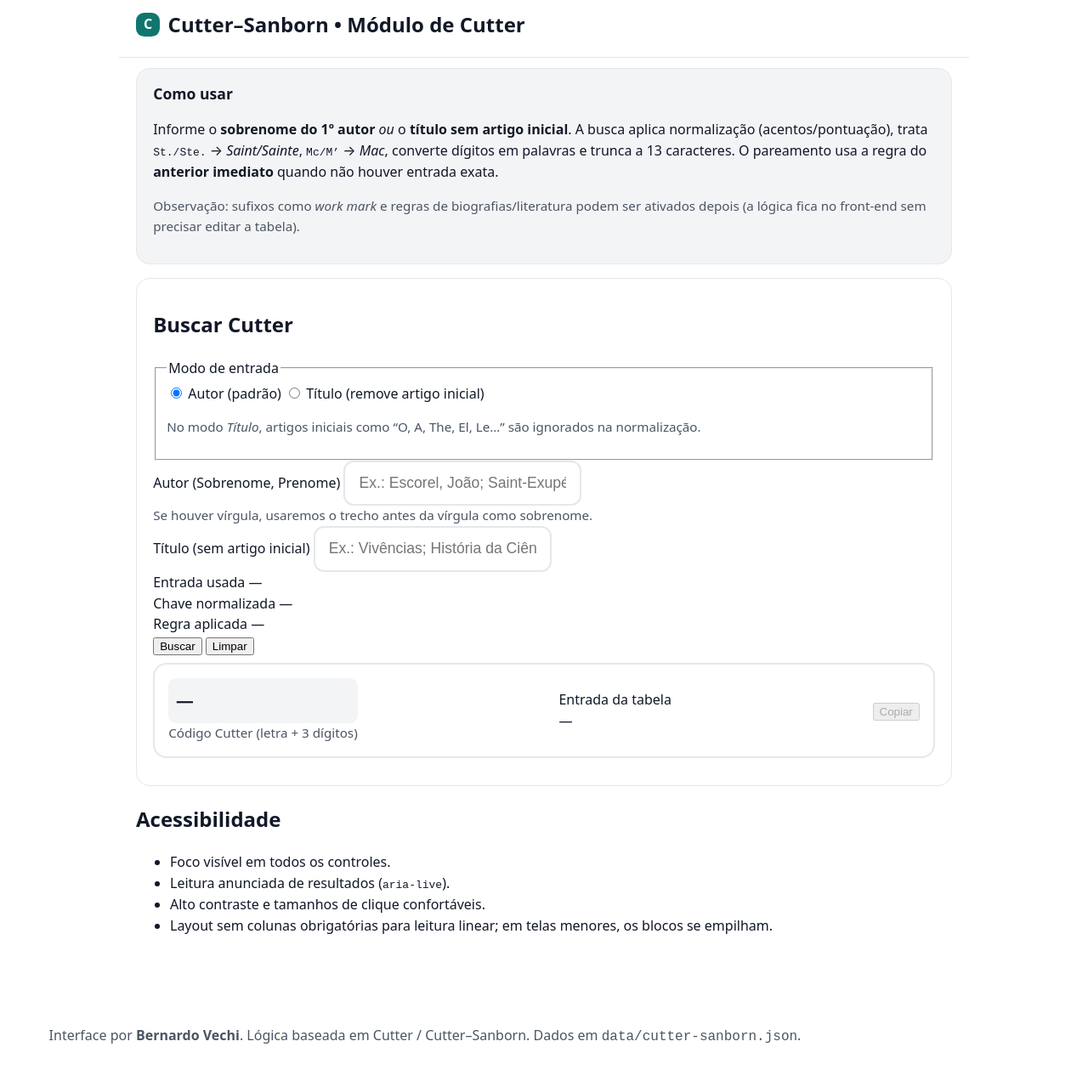
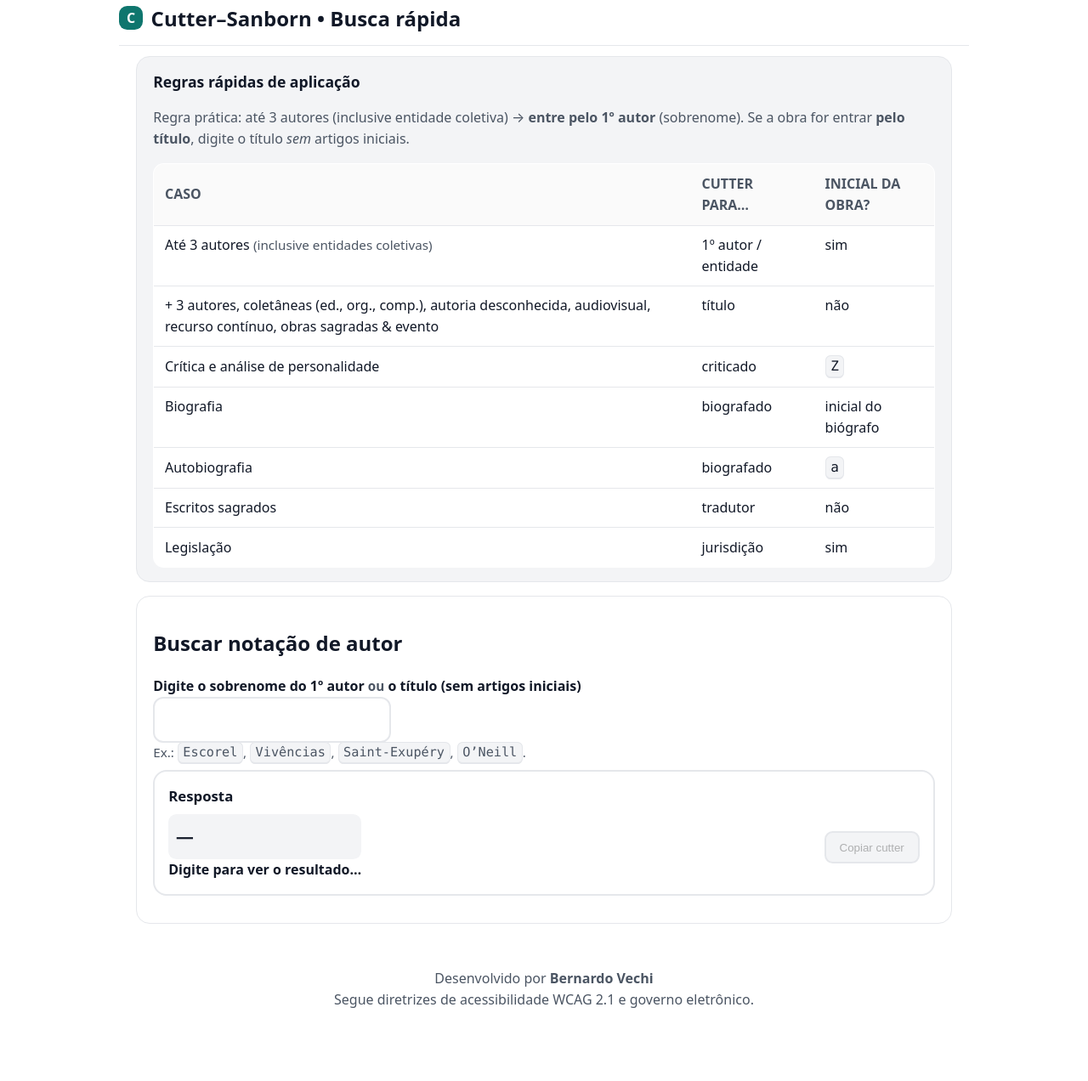
Before and after one commit to bvechi/cutter-sanborn, a plain HTML site: page index.html in a window 1280 px wide. Shown: the part 10-1282 px from the top of the page at 85% size. After the commit the page ends 1214 px from the top, so only its background shows below. Drawn offline with Linux system fonts and the light colour scheme; files that its build step writes are made by us from their sources.

Commit message:
Update index.html

```diff
--- a/index.html
+++ b/index.html
@@ -8,128 +8,97 @@
   <link rel="stylesheet" href="assets/styles.css" />
 </head>
 <body>
-  <a class="skip-link" href="#conteudo">Pular para o conteúdo</a>
+  <a class="skip-link" href="#busca">Pular para a busca</a>
 
-  <header class="wrap app-header" role="banner">
+  <header class="wrap head" role="banner" aria-label="Cabeçalho">
     <div class="brand">
       <div class="logo" aria-hidden="true">C</div>
-      <h1 class="title">Cutter–Sanborn • Módulo de Cutter</h1>
+      <h1>Cutter–Sanborn • Busca rápida</h1>
     </div>
   </header>
 
-  <main id="conteudo" class="wrap" role="main">
-    <section class="panel intro" aria-labelledby="intro-title">
-      <h2 id="intro-title">Como usar</h2>
-      <p>Informe o <strong>sobrenome do 1º autor</strong> <em>ou</em> o <strong>título sem artigo inicial</strong>. A busca aplica normalização (acentos/pontuação), trata <code>St./Ste.</code> → <em>Saint/Sainte</em>, <code>Mc/M’</code> → <em>Mac</em>, converte dígitos em palavras e trunca a 13 caracteres. O pareamento usa a regra do <strong>anterior imediato</strong> quando não houver entrada exata.</p>
-      <p class="muted small">Observação: sufixos como <em>work mark</em> e regras de biografias/literatura podem ser ativados depois (a lógica fica no front-end sem precisar editar a tabela).</p>
+  <main class="wrap" role="main">
+    <section class="intro" aria-labelledby="regras-title">
+      <h2 id="regras-title">Regras rápidas de aplicação</h2>
+      <p class="tip">
+        Regra prática: até 3 autores (inclusive entidade coletiva) → <strong>entre pelo 1º autor</strong> (sobrenome).
+        Se a obra for entrar <strong>pelo título</strong>, digite o título <em>sem</em> artigos iniciais.
+      </p>
+
+      <table role="table" aria-describedby="regras-title">
+        <thead>
+          <tr><th scope="col">CASO</th><th scope="col">CUTTER PARA…</th><th scope="col">INICIAL DA OBRA?</th></tr>
+        </thead>
+        <tbody>
+          <tr><td>Até 3 autores <span class="small">(inclusive entidades coletivas)</span></td><td>1º autor / entidade</td><td>sim</td></tr>
+          <tr><td>+ 3 autores, coletâneas (ed., org., comp.), autoria desconhecida, audiovisual, recurso contínuo, obras sagradas &amp; evento</td><td>título</td><td>não</td></tr>
+          <tr><td>Crítica e análise de personalidade</td><td>criticado</td><td><span class="kbd">Z</span></td></tr>
+          <tr><td>Biografia</td><td>biografado</td><td>inicial do biógrafo</td></tr>
+          <tr><td>Autobiografia</td><td>biografado</td><td><span class="kbd">a</span></td></tr>
+          <tr><td>Escritos sagrados</td><td>tradutor</td><td>não</td></tr>
+          <tr><td>Legislação</td><td>jurisdição</td><td>sim</td></tr>
+        </tbody>
+      </table>
     </section>
 
-    <section class="panel search" aria-labelledby="busca-title">
-      <h2 id="busca-title">Buscar Cutter</h2>
+    <section class="search" aria-labelledby="busca-title">
+      <h2 id="busca-title">Buscar notação de autor</h2>
 
-      <form id="formBusca" novalidate>
-        <fieldset class="field-group" aria-describedby="modo-ajuda">
-          <legend>Modo de entrada</legend>
-          <div class="radios">
-            <label class="radio"><input type="radio" name="modo" value="autor" checked> Autor (padrão)</label>
-            <label class="radio"><input type="radio" name="modo" value="titulo"> Título (remove artigo inicial)</label>
-          </div>
-          <p id="modo-ajuda" class="muted small">No modo <em>Título</em>, artigos iniciais como “O, A, The, El, Le…” são ignorados na normalização.</p>
-        </fieldset>
-
-        <div class="grid-2">
-          <div class="field">
-            <label for="autor">Autor (Sobrenome, Prenome)</label>
-            <input id="autor" name="autor" type="text" inputmode="latin-name" autocomplete="off" spellcheck="false" placeholder="Ex.: Escorel, João; Saint-Exupéry; O’Neill" aria-describedby="autor-ajuda" />
-            <div id="autor-ajuda" class="muted small">Se houver vírgula, usaremos o trecho antes da vírgula como sobrenome.</div>
-          </div>
-
-          <div class="field">
-            <label for="titulo">Título (sem artigo inicial)</label>
-            <input id="titulo" name="titulo" type="text" autocomplete="off" spellcheck="false" placeholder="Ex.: Vivências; História da Ciência" />
+      <div class="controls" id="busca">
+        <div class="field">
+          <label for="q">Digite o sobrenome do 1º autor <span class="small">ou</span> o título (sem artigos iniciais)</label>
+          <input id="q" type="text" inputmode="latin-name" autocomplete="off" spellcheck="false" aria-describedby="busca-help" />
+          <div id="busca-help" class="small">
+            Ex.: <span class="kbd">Escorel</span>, <span class="kbd">Vivências</span>, <span class="kbd">Saint-Exupéry</span>, <span class="kbd">O’Neill</span>.
           </div>
         </div>
+      </div>
 
-        <div class="grid-3">
-          <div class="field">
-            <label for="entrada">Entrada usada</label>
-            <output id="entrada" class="readonly-box" aria-live="polite" aria-atomic="true">—</output>
+      <div class="answer" id="answer" role="region" aria-live="polite" aria-label="Resposta da busca">
+        <h3>Resposta</h3>
+        <div class="ansrow">
+          <div>
+            <div class="bigcode" id="bestCode" aria-live="polite">—</div>
+            <div class="bigkey" id="bestKey">Digite para ver o resultado…</div>
           </div>
-          <div class="field">
-            <label for="normalizada">Chave normalizada</label>
-            <output id="normalizada" class="readonly-box" aria-live="polite" aria-atomic="true">—</output>
-          </div>
-          <div class="field">
-            <label for="explicacao">Regra aplicada</label>
-            <output id="explicacao" class="readonly-box" aria-live="polite" aria-atomic="true">—</output>
+          <div>
+            <button class="copy" id="copyBtn" type="button" aria-label="Copiar cutter" disabled>Copiar cutter</button>
           </div>
         </div>
+        <div class="small" id="explain"></div>
+        <div class="small" id="wvWarn" style="display:none;">
+          Este visualizador pode bloquear JavaScript. Abra em um navegador (Chrome, Firefox, Safari) para usar a busca.
+        </div>
+      </div>
 
-        <div class="actions">
-          <button id="btnBuscar" class="btn primary" type="button">Buscar</button>
-          <button id="btnLimpar" class="btn" type="reset">Limpar</button>
-        </div>
-      </form>
-
-      <div class="answer" role="region" aria-live="polite" aria-label="Resultado">
-        <div class="ansrow">
-          <div class="result-code" aria-describedby="code-help">
-            <div id="codigo" class="bigcode" data-empty>—</div>
-            <div id="code-help" class="muted small">Código Cutter (letra + 3 dígitos)</div>
-          </div>
-          <div class="result-key">
-            <div class="label">Entrada da tabela</div>
-            <div id="chave" class="keytext">—</div>
-          </div>
-          <div class="copy">
-            <button id="btnCopiar" class="btn" type="button" disabled>Copiar</button>
-          </div>
-        </div>
-        <div id="vizinhos" class="neighbors" aria-label="Próximos na tabela"></div>
-      </div>
-    </section>
-
-    <section class="panel help" aria-labelledby="acessibilidade-title">
-      <h2 id="acessibilidade-title">Acessibilidade</h2>
-      <ul class="muted">
-        <li>Foco visível em todos os controles.</li>
-        <li>Leitura anunciada de resultados (<code>aria-live</code>).</li>
-        <li>Alto contraste e tamanhos de clique confortáveis.</li>
-        <li>Layout sem colunas obrigatórias para leitura linear; em telas menores, os blocos se empilham.</li>
-      </ul>
+      <div id="results" role="region" aria-live="polite" aria-label="Alternativas"></div>
     </section>
   </main>
 
-  <footer class="wrap footer small" role="contentinfo">
-    <p>Interface por <strong>Bernardo Vechi</strong>. Lógica baseada em Cutter / Cutter–Sanborn. Dados em <code>data/cutter-sanborn.json</code>.</p>
+  <footer role="contentinfo">
+    Desenvolvido por <strong>Bernardo Vechi</strong><br/>
+    Segue diretrizes de acessibilidade WCAG 2.1 e governo eletrônico.
   </footer>
 
-  <noscript>
-    <div class="wrap noscript">Este aplicativo precisa de JavaScript para realizar a busca na tabela Cutter–Sanborn.</div>
-  </noscript>
+  <!-- Loader: conecta layout + lógica + dataset externo -->
+  <script type="module">
+    import { Normalizer } from './normalizer.js';
+    import { Matcher } from './matcher.js';
+    import { setupUI } from './ui.js';
 
-  <!-- Aplicação: módulos separados -->
-  <script type="module">
-    import * as Normalizer from './src/normalizer.js';
-    import * as Matcher from './src/matcher.js';
-    import { setupUI } from './src/ui.js';
+    // carrega dataset externo (o seu JSON completo com 12.320 entradas)
+    const resp = await fetch('./data/cutter-sanborn.json');
+    const DATA = await resp.json();
 
-    // Carrega dataset e inicializa UI
-    try {
-      const res = await fetch('./data/cutter-sanborn.json', { cache: 'no-store' });
-      if (!res.ok) throw new Error('Falha ao carregar data/cutter-sanborn.json');
-      const table = await res.json(); // [{key, code}, ...]
-      const index = Matcher.buildIndex(table, Normalizer);
-      setupUI({ index, Normalizer, Matcher });
-    } catch (err) {
-      console.error(err);
-      const codigo = document.getElementById('codigo');
-      const chave  = document.getElementById('chave');
-      const explic = document.getElementById('explicacao');
-      if (codigo) codigo.textContent = '—';
-      if (chave) chave.textContent = 'Erro ao carregar dataset';
-      if (explic) explic.textContent = 'Verifique se o arquivo JSON está em data/cutter-sanborn.json';
-    }
+    // constrói o índice com a normalização de AUTOR por padrão
+    const index = Matcher.buildIndex(DATA, Normalizer.fromAuthor);
+
+    // inicializa a UI (usa os IDs do layout acima)
+    setupUI({ index, Normalizer, Matcher });
+
+    // fallback para webviews que bloqueiam JS
+    const ok = typeof DATA?.length === 'number';
+    document.getElementById('wvWarn').style.display = ok ? 'none' : 'block';
   </script>
 </body>
 </html>
```
